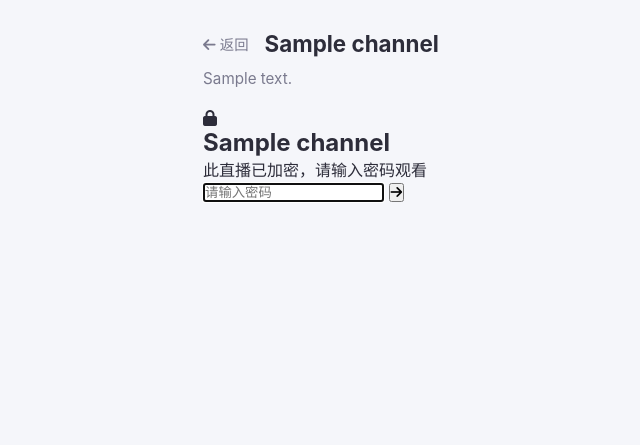
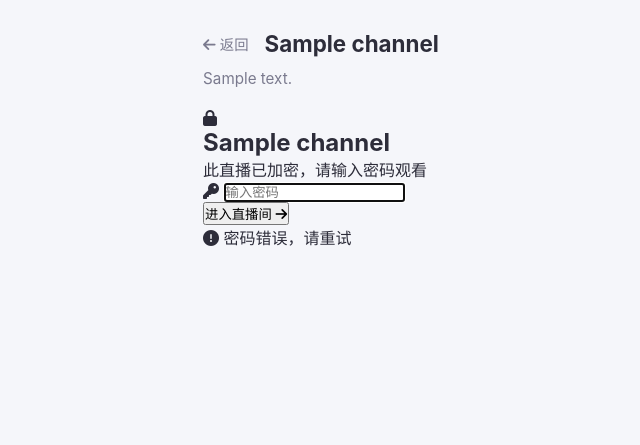
Before and after one commit to yyzq-cf/stream-live, a Flask app: page /watch/1 in a window 1280 px wide. Shown: the part 61-506 px from the top of the page, without its empty margins (319-959 px from the left). Run offline with Flask 3, Linux system fonts and the light colour scheme; tables that the repository leaves empty hold one stand-in row (values such as "Sample post").

Commit message:
ui: 重新设计密码验证页面
- 卡片式布局: 圆角20px + 阴影 + 顶部光晕效果
- 锁图标脉冲呼吸光环动画
- 输入框带key图标前缀, focus时紫色光圈
- '进入直播间'按钮渐变色 + 箭头滑动动效
- 错误抖动动画更自然(多段贝塞尔)
- 适配明暗主题
- 版本号 v20260927-9

```diff
--- a/templates/watch.html
+++ b/templates/watch.html
@@ -18,19 +18,29 @@
 
     {% if needs_password and not has_access %}
     <!-- 密码验证 -->
-    <div class="password-gate">
-        <div class="password-box">
-            <div class="password-icon"><i class="fas fa-lock"></i></div>
-            <h2>{{ channel.name }}</h2>
-            <p class="password-subtitle">此直播已加密，请输入密码观看</p>
-            <div class="password-input-wrap">
-                <input type="password" id="roomPasswordInput" placeholder="请输入密码" autofocus
+    <div class="pwd-gate">
+        <div class="pwd-card">
+            <div class="pwd-glow"></div>
+            <div class="pwd-lock-ring">
+                <div class="pwd-lock-ring-inner">
+                    <i class="fas fa-lock"></i>
+                </div>
+            </div>
+            <h2 class="pwd-title">{{ channel.name }}</h2>
+            <p class="pwd-desc">此直播已加密，请输入密码观看</p>
+            <div class="pwd-field" id="pwdField">
+                <i class="fas fa-key pwd-field-icon"></i>
+                <input type="password" id="roomPasswordInput" placeholder="输入密码" autofocus
                        onkeyup="if(event.key==='Enter') verifyPassword()">
-                <button onclick="verifyPassword()" class="pwd-btn" id="pwdBtn">
-                    <i class="fas fa-arrow-right"></i>
-                </button>
             </div>
-            <p id="passwordError" class="password-error" style="display:none;"><i class="fas fa-exclamation-circle"></i> 密码错误，请重试</p>
+            <button onclick="verifyPassword()" class="pwd-submit" id="pwdBtn">
+                <span class="pwd-submit-text">进入直播间</span>
+                <i class="fas fa-arrow-right pwd-submit-icon"></i>
+            </button>
+            <div class="pwd-error" id="passwordError">
+                <i class="fas fa-exclamation-circle"></i>
+                <span>密码错误，请重试</span>
+            </div>
         </div>
     </div>
     {% else %}
@@ -73,21 +83,30 @@
 {% endblock %}
 
 <style>
-.password-gate{display:flex;align-items:center;justify-content:center;min-height:450px;background:var(--surface);border-radius:12px;border:1px solid var(--surface-border);}
-.password-box{text-align:center;padding:48px 40px;max-width:400px;width:100%;}
-.password-icon{width:72px;height:72px;margin:0 auto 24px;border-radius:50%;background:var(--primary);display:flex;align-items:center;justify-content:center;box-shadow:0 8px 32px rgba(108,92,231,0.3);}
-.password-icon i{font-size:28px;color:#fff;}
-.password-box h2{font-size:1.4rem;margin-bottom:8px;}
-.password-subtitle{color:var(--text-dim);font-size:0.9rem;margin-bottom:28px;}
-.password-input-wrap{display:flex;gap:8px;margin-bottom:4px;}
-.password-input-wrap input{flex:1;padding:14px 16px;border-radius:10px;border:2px solid var(--surface-border);background:var(--surface-hover);color:var(--text);font-size:15px;box-sizing:border-box;transition:border-color 0.2s;}
-.password-input-wrap input:focus{outline:none;border-color:var(--primary);}
-.pwd-btn{width:48px;height:48px;border:none;border-radius:10px;background:var(--primary);color:#fff;cursor:pointer;display:flex;align-items:center;justify-content:center;font-size:1.1rem;transition:background 0.2s;flex-shrink:0;}
-.pwd-btn:hover{background:var(--primary-dark);}
-.pwd-btn:disabled{opacity:0.6;cursor:not-allowed;}
-.password-error{color:#e74c3c;font-size:0.85rem;margin-top:12px;display:none;align-items:center;gap:6px;}
-.password-error.show{display:flex;animation:shake 0.4s;}
-@keyframes shake{0%,100%{transform:translateX(0);}25%{transform:translateX(-8px);}75%{transform:translateX(8px);}}
+.pwd-gate{display:flex;align-items:center;justify-content:center;min-height:480px;}
+.pwd-card{position:relative;width:100%;max-width:380px;padding:48px 36px 40px;border-radius:20px;background:var(--surface);border:1px solid var(--surface-border);box-shadow:0 24px 64px rgba(0,0,0,0.12);text-align:center;overflow:hidden;}
+.pwd-glow{position:absolute;top:-60px;left:50%;transform:translateX(-50%);width:200px;height:200px;border-radius:50%;background:var(--primary);opacity:0.12;filter:blur(60px);pointer-events:none;}
+.pwd-lock-ring{width:80px;height:80px;margin:0 auto 24px;position:relative;}
+.pwd-lock-ring::before{content:'';position:absolute;inset:-4px;border-radius:50%;border:2px solid var(--primary);opacity:0.2;animation:pulse-ring 2s ease-out infinite;}
+.pwd-lock-ring-inner{width:80px;height:80px;border-radius:50%;background:linear-gradient(135deg,var(--primary),var(--primary-dark));display:flex;align-items:center;justify-content:center;box-shadow:0 8px 24px rgba(108,92,231,0.35);}
+.pwd-lock-ring-inner i{font-size:30px;color:#fff;}
+@keyframes pulse-ring{0%{transform:scale(1);opacity:0.2;}100%{transform:scale(1.25);opacity:0;}}
+.pwd-title{font-size:1.35rem;font-weight:700;margin-bottom:6px;}
+.pwd-desc{color:var(--text-dim);font-size:0.88rem;margin-bottom:28px;line-height:1.5;}
+.pwd-field{display:flex;align-items:center;gap:10px;padding:0 16px;margin-bottom:16px;border-radius:12px;border:2px solid var(--surface-border);background:var(--surface-hover);transition:border-color 0.2s,box-shadow 0.2s;}
+.pwd-field:focus-within{border-color:var(--primary);box-shadow:0 0 0 3px rgba(108,92,231,0.12);}
+.pwd-field-icon{color:var(--text-dim);font-size:0.95rem;flex-shrink:0;}
+.pwd-field input{flex:1;padding:15px 0;background:none;border:none;color:var(--text);font-size:15px;outline:none;}
+.pwd-field input::placeholder{color:var(--text-dim);opacity:0.7;}
+.pwd-submit{width:100%;padding:15px;border:none;border-radius:12px;background:linear-gradient(135deg,var(--primary),var(--primary-dark));color:#fff;font-size:1rem;font-weight:600;cursor:pointer;display:flex;align-items:center;justify-content:center;gap:8px;transition:opacity 0.2s,transform 0.1s;}
+.pwd-submit:hover{opacity:0.9;}
+.pwd-submit:active{transform:scale(0.98);}
+.pwd-submit:disabled{opacity:0.6;cursor:not-allowed;}
+.pwd-submit-icon{transition:transform 0.2s;}
+.pwd-submit:hover .pwd-submit-icon{transform:translateX(3px);}
+.pwd-error{color:#e74c3c;font-size:0.82rem;margin-top:14px;display:none;align-items:center;justify-content:center;gap:6px;}
+.pwd-error.show{display:flex;animation:shake 0.4s;}
+@keyframes shake{0%,100%{transform:translateX(0);}20%{transform:translateX(-6px);}40%{transform:translateX(6px);}60%{transform:translateX(-4px);}80%{transform:translateX(4px);}}
 </style>
 {% block scripts %}
 <script src="{{ url_for('static', filename='js/hls.min.js') }}"></script>
@@ -176,7 +195,6 @@
         btn.disabled = true;
         btn.innerHTML = '<i class="fas fa-spinner fa-spin"></i>';
         errEl.classList.remove('show');
-        errEl.style.display = 'none';
 
         fetch('/api/channels/' + channelId + '/verify', {
             method: 'POST',
@@ -196,7 +214,6 @@
                 btn.innerHTML = '<i class="fas fa-arrow-right"></i>';
                 errEl.innerHTML = '<i class="fas fa-exclamation-circle"></i> ' + (res.data.error || '密码错误');
                 errEl.classList.add('show');
-                errEl.style.display = 'flex';
                 input.value = '';
                 input.focus();
             }
```
